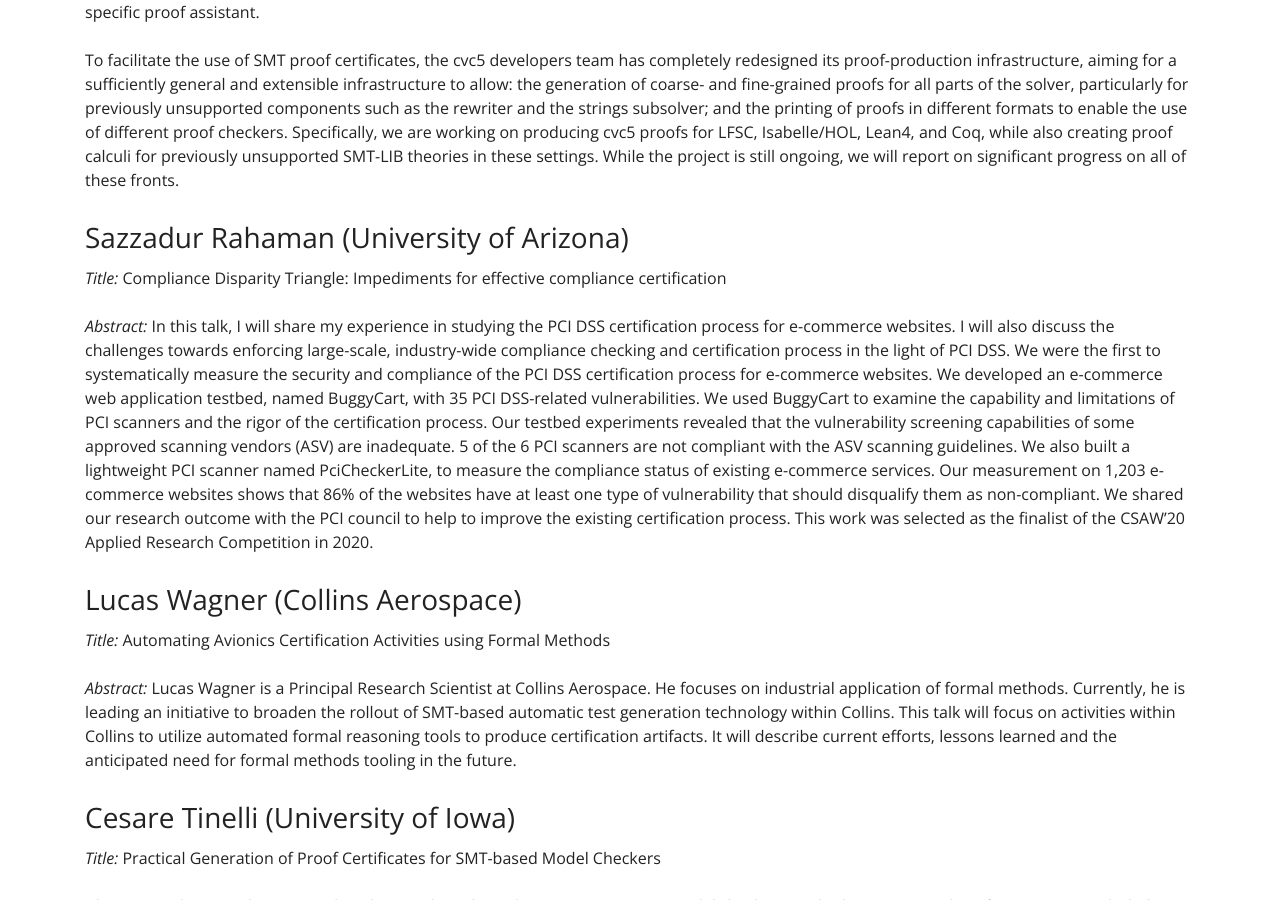
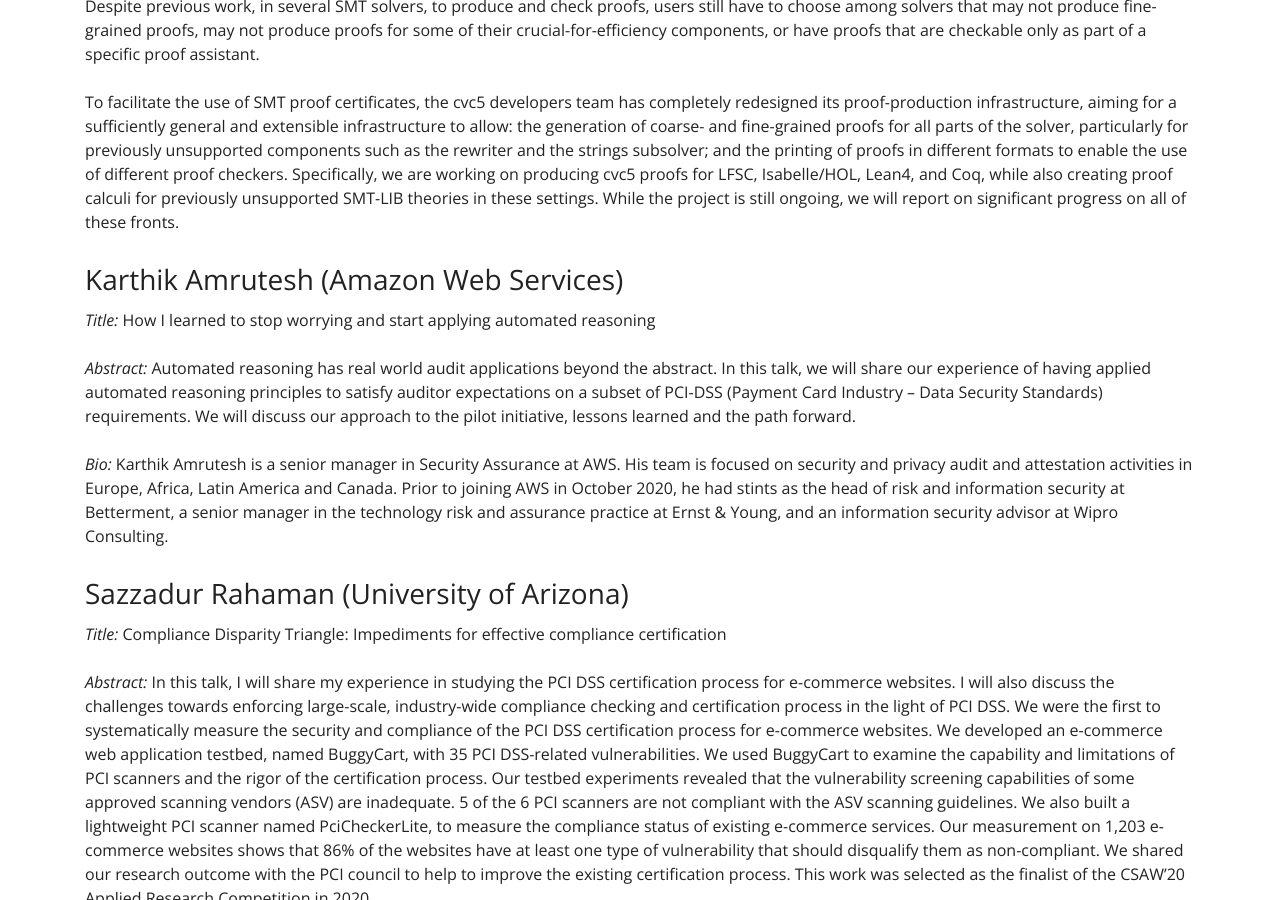
Before and after one commit to facc-workshop-2020/facc-workshop-2021.github.io, a Jekyll site: the page built from index.md, in a window 1280 px wide and 900 px high, scrolled down 3024 px. Built offline with Jekyll 4.4.1, drawn with Linux system fonts in a browser that asks for light colours; some of the changed text lies outside the part shown.

Commit message:
Added Karthik Amrutesh abstract

```diff
--- a/index.md
+++ b/index.md
@@ -26,7 +26,7 @@ All times are [PDT](https://www.timeanddate.com/time/zones/pdt).
 | 10.45 | Haniel Barbosa (U Federal de Minas Gerais)| [Better SMT proofs for certifying compliance](haniel-barbosa-u-federal-de-minas-gerais) |
 | 11.15 | Sazzadur Rahaman (University of Arizona)  | [Compliance Disparity Triangle: Impediments for effective compliance certification](#sazzadur-rahaman-university-of-arizona) |
 | 11.45 |                                           | **Break, 30 mins** |
-| 12.15 | Karthik Amrutesh (Amazon Web Services)    | *TBC* |
+| 12.15 | Karthik Amrutesh (Amazon Web Services), in conversation with Byron Cook | [How I learned to stop worrying and start applying automated reasoning](#karthik-amrutesh-amazon-web-services) |
 | 12.45 | Lucas Wagner (Collins Aerospace)          | [Automating Avionics Certification Activities using Formal Methods](#lucas-wagner-collins-aerospace) |
 | 13.15 | Cesare Tinelli (University of Iowa)       | [Practical Generation of Proof Certificates for SMT-based Model Checkers](#cesare-tinelli-university-of-iowa) |
 | 13.45 | Byron Cook / Mike Dodds                   | Closing Remarks |
@@ -115,6 +115,14 @@ previously unsupported SMT-LIB theories in these settings. While the
 project is still ongoing, we will report on significant progress on
 all of these fronts.
 
+### Karthik Amrutesh (Amazon Web Services)
+
+*Title:* How I learned to stop worrying and start applying automated reasoning
+
+*Abstract:* Automated reasoning has real world audit applications beyond the abstract. In this talk, we will share our experience of having applied automated reasoning principles to satisfy auditor expectations on a subset of PCI-DSS (Payment Card Industry – Data Security Standards) requirements. We will discuss our approach to the pilot initiative, lessons learned and the path forward.
+
+*Bio:* Karthik Amrutesh is a senior manager in Security Assurance at AWS. His team is focused on security and privacy audit and attestation activities in Europe, Africa, Latin America and Canada. Prior to joining AWS in October 2020, he had stints as the head of risk and information security at Betterment, a senior manager in the technology risk and assurance practice at Ernst & Young, and an information security advisor at Wipro Consulting.
+
 ### Sazzadur Rahaman (University of Arizona)
 
 *Title:* Compliance Disparity Triangle: Impediments for effective compliance certification
```
